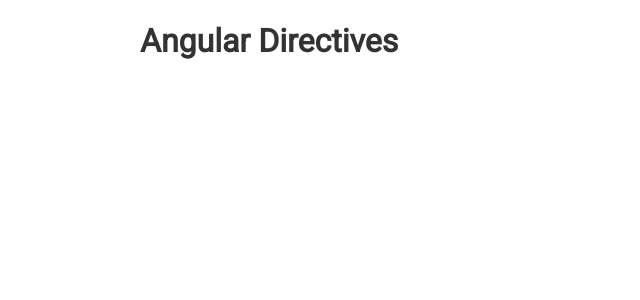
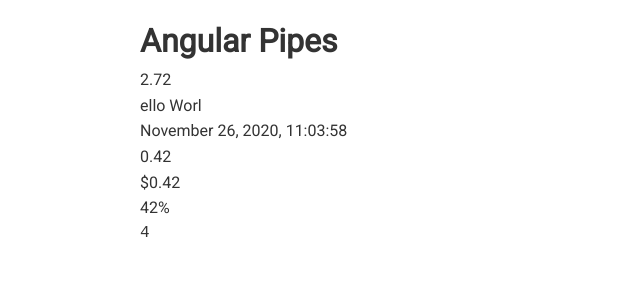
Before and after one commit to natali-gracia/ng-basics, an Angular app: page / in a window 1280 px wide. Shown: the top 300 px of the page, without its empty margins (0-640 px from the left). Built offline with nearby package versions, Linux system fonts and the light colour scheme.

Commit message:
use basic pipes on str, number, obj, etc

```diff
--- a/src/app/app.component.css
+++ b/src/app/app.component.css
@@ -0,0 +1,3 @@
+p {
+  font-style: 1.5rem;
+}
--- a/src/app/app.component.html
+++ b/src/app/app.component.html
@@ -1,3 +1,10 @@
 <div class="container">
-  <h1>Angular Directives</h1>
+  <h1>Angular Pipes</h1>
+  <p>{{ e | number: '1.1-2' }}</p>
+  <p>{{ str | titlecase | slice: 1:-2 }}</p>
+  <p>{{ date | date: 'MMMM dd, yyy, HH:mm:ss' }}</p>
+  <p>{{ float }}</p>
+  <p>{{ float | currency }}</p>
+  <p>{{ float | percent: '2.0-0' }}</p>
+  <pre>{{ obj.b.d.e | json }}</pre>
 </div>
--- a/src/app/app.component.ts
+++ b/src/app/app.component.ts
@@ -5,4 +5,19 @@ import { Component } from '@angular/core'
   templateUrl: './app.component.html',
   styleUrls: ['./app.component.css'],
 })
-export class AppComponent {}
+export class AppComponent {
+  e: number = Math.E
+  str: string = 'Hello world!'
+  date: Date = new Date()
+  float = 0.42
+  obj = {
+    a: 1,
+    b: {
+      c: 2,
+      d: {
+        f: 3,
+        e: 4,
+      },
+    },
+  }
+}
--- a/src/app/app.module.ts
+++ b/src/app/app.module.ts
@@ -3,11 +3,10 @@ import { NgModule } from '@angular/core'
 
 import { AppComponent } from './app.component'
 import { FormsModule } from '@angular/forms'
-import { CommonModule } from '@angular/common'
 
 @NgModule({
   declarations: [AppComponent],
-  imports: [CommonModule, BrowserModule, FormsModule],
+  imports: [BrowserModule, FormsModule],
   providers: [],
   bootstrap: [AppComponent],
 })
```
